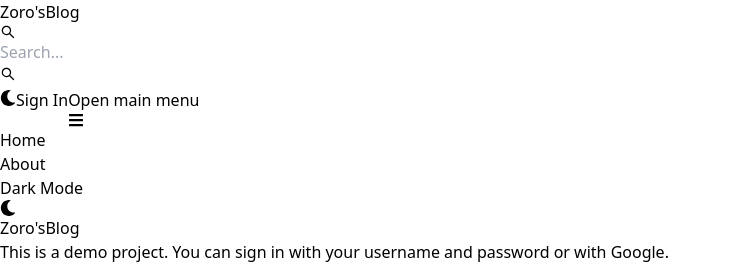
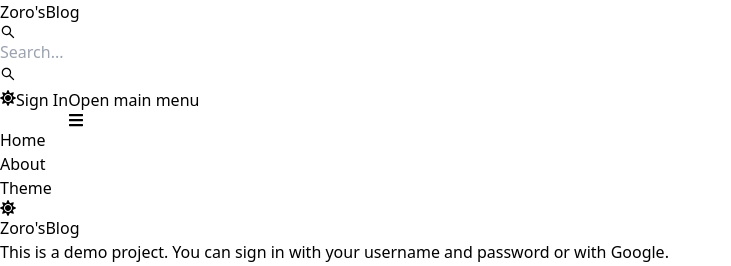
Before and after one commit to MohammedHarish2004/Roronoa-blog, a React (Vite) app in the folder client/: page /sign-in in a window 1280 px wide. Shown: the top 266 px of the page, without its empty margins (0-731 px from the left). Built offline with nearby package versions, Linux system fonts and the light colour scheme; no server answers.

Commit message:
Dark mode toggle

```diff
--- a/client/src/components/FooterCom.jsx
+++ b/client/src/components/FooterCom.jsx
@@ -49,7 +49,6 @@ export default function FooterCom() {
         <Footer.Divider />
         <div className='w-full sm:flex sm:items-center sm:justify-between'>
           <Footer.Copyright
-            href='#'
             by="Zoro's blog"
             year={new Date().getFullYear()}
           />
--- a/client/src/components/Header.jsx
+++ b/client/src/components/Header.jsx
@@ -1,24 +1,27 @@
 import React from 'react'
 import {Navbar, TextInput,Button, Dropdown, Avatar} from 'flowbite-react'
-import { Link } from 'react-router-dom'
+import { Link, useNavigate } from 'react-router-dom'
 import {AiOutlineSearch} from 'react-icons/ai'
-import {FaMoon,FaCheckCircle} from 'react-icons/fa'
+import {FaMoon,FaSun} from 'react-icons/fa'
 import { useLocation } from 'react-router-dom'
 import { useDispatch, useSelector } from 'react-redux'
 import iziToast from 'izitoast';
 import 'izitoast/dist/css/iziToast.min.css';
 import Swal from 'sweetalert2'
 import { signOutFailure, signOutStart, signOutSuccess } from '../redux/userSlice'
+import { toggleTheme } from '../redux/themeSlice'
 
 export default function Header() {
     const path = useLocation().pathname
     const {currentUser} = useSelector(state=>state.user)
+    const {theme} = useSelector(state=>state.theme)
+
     const dispatch = useDispatch()
+    const navigate = useNavigate()
 
     const handleSignOut = ()=>{
         Swal.fire({
             title:'Are you sure',
-            text:'Want to sign out',
             icon:'warning',
             showCancelButton:true,
             cancelButtonColor:'#3085d6',
@@ -44,6 +47,7 @@ export default function Header() {
                     position: 'topRight',
                     timeout:1500
                   });
+                  navigate('/sign-in')
 
 
                } catch (error) {
@@ -67,8 +71,10 @@ export default function Header() {
         </Button>
 
         <div className='flex gap-2 md:order-2'>
-            <Button className='w-12 h-10 hidden md:inline' color='gray' pill>
-                <FaMoon className=''/>
+            <Button className='w-14 p-1 h-10 hidden md:inline' color='gray' pill onClick={()=>dispatch(toggleTheme())}>
+                {
+                    theme === 'light' ? <FaMoon /> : <FaSun />
+                }
             </Button>
            {
                 currentUser ? (
@@ -102,19 +108,26 @@ export default function Header() {
 
             <Navbar.Collapse>
                 <Navbar.Link active={path === '/'} as={'div'} className={path === '/' ? 'bg-transparent font-medium ' : ''}>
-                    <Link to='/' className={`text-base hover:text-cyan-500  ${path === '/' ? 'text-purple-600' : ''}`}>
+                    <Link to='/' className={`text-base hover:text-cyan-500  dark:hover:text-purple-500 ${path === '/' ? 'text-purple-600 dark:text-cyan-500' : ''}`}>
                         Home
                     </Link>
                 </Navbar.Link>
                 <Navbar.Link active={path === '/about'} as={'div'} className={path === '/about' ? 'bg-transparent font-medium' : ''}>
-                    <Link to='/about' className={`text-base hover:text-cyan-500 ${path === '/about' ? 'text-purple-600' : ''}`}>
+                    <Link to='/about' className={`text-base hover:text-cyan-500  dark:hover:text-purple-500 ${path === '/about' ? 'text-purple-600 dark:text-cyan-500' : ''}`}>
                         About
                     </Link>
                 </Navbar.Link>
-                <Navbar.Link as={'div'}>
-                    <span className='flex items-center gap-2 md:hidden'>
-                        Dark Mode <FaMoon />
-                    </span>
+                <Navbar.Link as={'div'} onClick={()=>dispatch(toggleTheme())}>
+                    <Button className=' md:hidden' pill color='gray'>
+                        <div className='flex items-center gap-2'>
+                            <span>Theme</span>
+                            <span>
+                            {
+                                theme === 'light' ? <FaMoon className=''/> : <FaSun className='xl' />
+                                }
+                            </span>
+                        </div>
+                    </Button>
                 </Navbar.Link>
             </Navbar.Collapse>
 
--- /dev/null
+++ b/client/src/components/ThemeProvider.jsx
@@ -0,0 +1,14 @@
+import React from 'react'
+import { useSelector } from 'react-redux'
+
+export default function ThemeProvider({children}) {
+    const {theme} = useSelector(state=>state.theme)
+
+  return (
+    <div className={theme}>
+        <div className='dark:text-gray-200 dark:bg-[rgb(16,23,42)] light:bg-white light:text-gray-700 min-h-screen'>
+            {children}
+        </div>
+    </div>
+  )
+}
--- a/client/src/main.jsx
+++ b/client/src/main.jsx
@@ -5,11 +5,14 @@ import './index.css'
 import { Provider } from 'react-redux'
 import { persistor, store } from './redux/store.js'
 import { PersistGate } from 'redux-persist/integration/react'
+import ThemeProvider from './components/ThemeProvider.jsx'
 
 ReactDOM.createRoot(document.getElementById('root')).render(
  <PersistGate persistor={persistor} loading={null}>
     <Provider store={store}>
-    <App />
-  </Provider>
+      <ThemeProvider>
+        <App />
+      </ThemeProvider>
+    </Provider>
  </PersistGate>
 )
--- a/client/src/pages/SignIn.jsx
+++ b/client/src/pages/SignIn.jsx
@@ -69,7 +69,7 @@ export default function SignIn() {
       <div className='flex p-4 max-w-3xl mx-auto flex-col md:flex-row md:items-center  gap-5'>
         {/* leftside */}
         <div className="flex-1">
-          <Link to='/' className='text-3xl font-bold dark:text-white'>
+          <Link to='/' className='text-3xl font-bold '>
               <span className='px-4 py-1 bg-gradient-to-br from-purple-600 to-cyan-500 hover:bg-gradient-to-bl "  rounded-lg text-white'>Zoro's</span>
               Blog
           </Link>
@@ -120,7 +120,7 @@ export default function SignIn() {
           </form>
           <div className='mt-4 flex gap-4'>
             <span className='font-medium'>Dont Have an account?</span>
-            <Link to='/sign-up' className='text-blue-700 font-medium'>
+            <Link to='/sign-up' className='text-blue-700 dark:text-cyan-400 font-medium'>
               Sign Up
             </Link>
           </div>
--- a/client/src/pages/SignUp.jsx
+++ b/client/src/pages/SignUp.jsx
@@ -127,7 +127,7 @@ export default function SignUp() {
           </form>
           <div className='mt-4 flex gap-4'>
             <span className='font-medium'>Have an account?</span>
-            <Link to='/sign-in' className='text-blue-700 font-medium'>
+            <Link to='/sign-in' className='text-blue-700 dark:text-cyan-400 font-medium'>
               Sign In
             </Link>
           </div>
--- a/client/src/redux/store.js
+++ b/client/src/redux/store.js
@@ -2,6 +2,7 @@ import { combineReducers, configureStore } from '@reduxjs/toolkit'
 import userReducer from '../redux/userSlice.js'
 import storage from 'redux-persist/lib/storage'
 import {persistReducer, persistStore} from 'redux-persist'
+import themeReducer from './themeSlice.js'
 
 const persistConfig = {
   key:'root',
@@ -9,7 +10,7 @@ const persistConfig = {
   storage
 }
 
-const rootReducer = combineReducers({user:userReducer})
+const rootReducer = combineReducers({user:userReducer,theme:themeReducer})
 
 const persistedReducer = persistReducer(persistConfig,rootReducer)
 
--- /dev/null
+++ b/client/src/redux/themeSlice.js
@@ -0,0 +1,18 @@
+import { createSlice } from "@reduxjs/toolkit";
+
+const initialState = {
+    theme:'dark',
+}
+
+const themeSlice = createSlice({
+    name:'theme',
+    initialState,
+    reducers:{
+        toggleTheme:(state)=>{
+            state.theme = state.theme === 'dark' ? 'light' : 'dark'
+        }
+    }
+})
+
+export const {toggleTheme} = themeSlice.actions
+export default themeSlice.reducer
```
Also changed, not shown: 1 other file (tests, documents, lock files or other folders).
